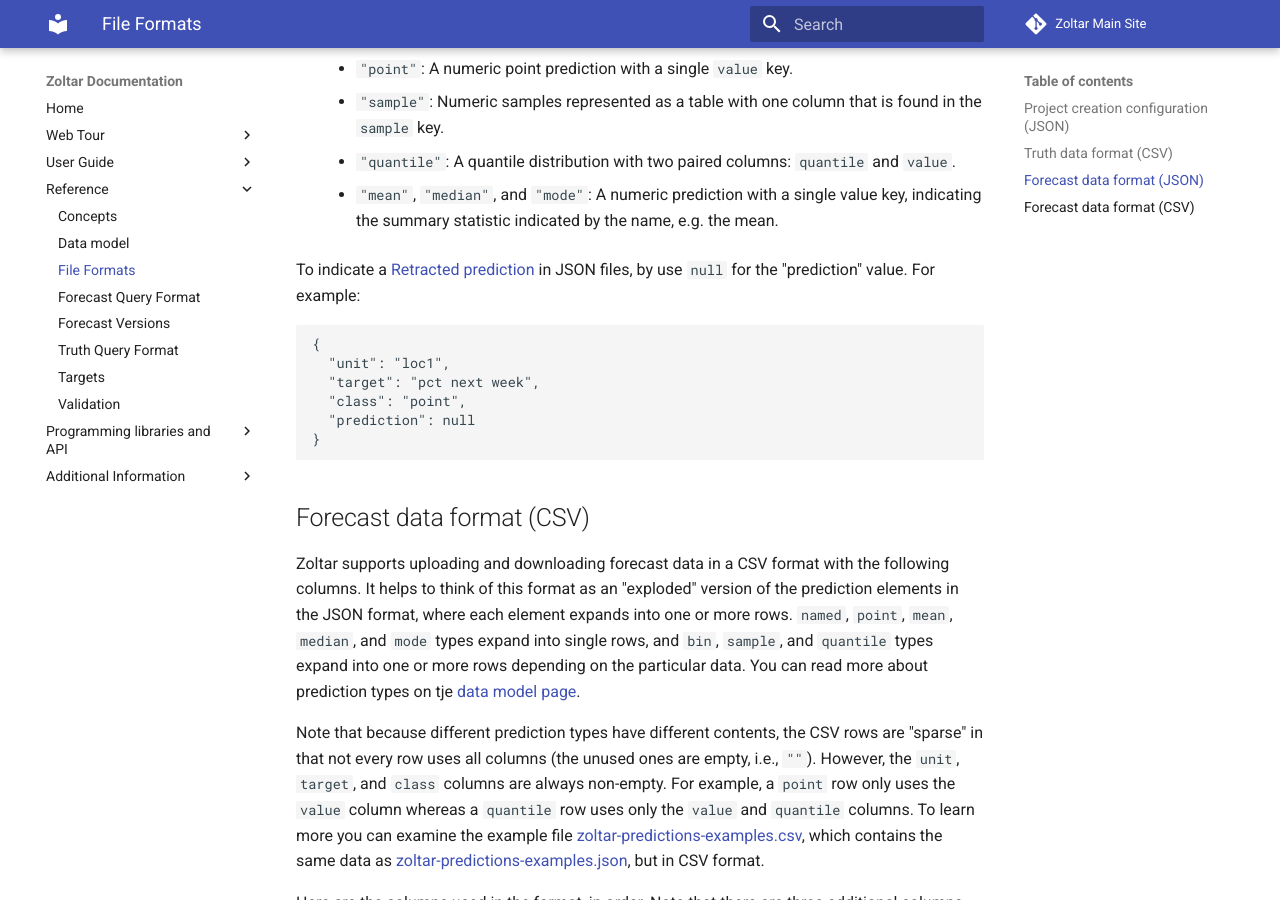
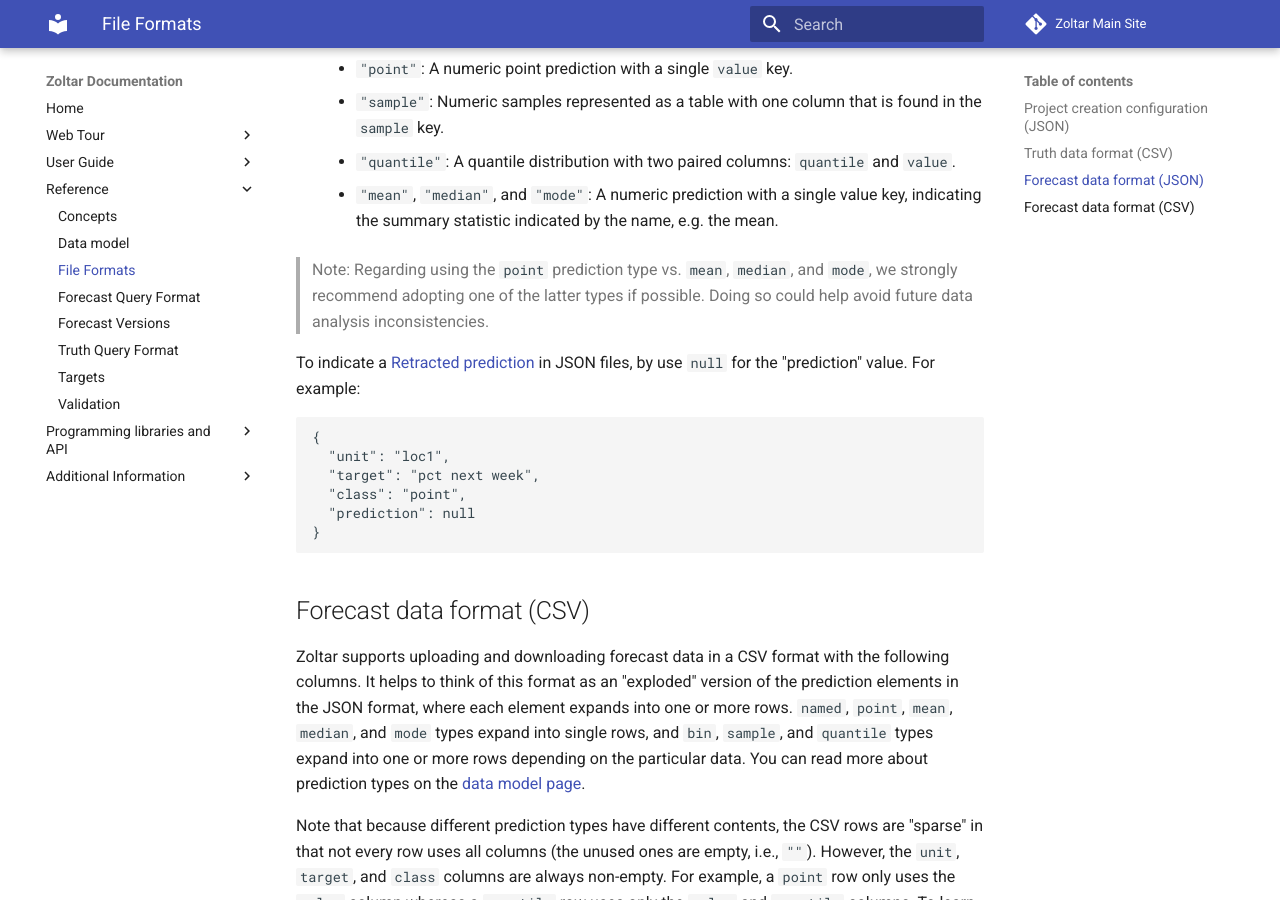
Before and after one commit to reichlab/docs.zoltardata, an MkDocs documentation site: the page built from docs/FileFormats.md, in a window 1280 px wide and 900 px high, scrolled down 2478 px. Built offline with MkDocs 1.6.1 and Material for MkDocs 9.7.7, drawn with Linux system fonts in a browser that asks for light colours.

Commit message:
adding note guiding the use of point vs. other types

````diff
--- a/docs/FileFormats.md
+++ b/docs/FileFormats.md
@@ -73,6 +73,8 @@ The `"predictions"` list contains objects for each prediction, and each object c
     - `"quantile"`: A quantile distribution with two paired columns: `quantile` and `value`.
     - `"mean"`, `"median"`, and `"mode"`: A numeric prediction with a single value key, indicating the summary statistic indicated by the name, e.g. the mean.
 
+> Note: Regarding using the `point` prediction type vs. `mean`, `median`, and `mode`, we strongly recommend adopting one of the latter types if possible. Doing so could help avoid future data analysis inconsistencies.
+
 To indicate a [Retracted prediction](ForecastVersions.md#retracted-predictions) in JSON files, by use `null` for the "prediction" value. For example:
 
 ```json
@@ -87,7 +89,7 @@ To indicate a [Retracted prediction](ForecastVersions.md#retracted-predictions)
 
 ## Forecast data format (CSV)
 
-Zoltar supports uploading and downloading forecast data in a CSV format with the following columns. It helps to think of this format as an "exploded" version of the prediction elements in the JSON format, where each element expands into one or more rows. `named`, `point`, `mean`, `median`, and `mode` types expand into single rows, and `bin`, `sample`, and `quantile` types expand into one or more rows depending on the particular data. You can read more about prediction types on tje [data model page](DataModel.md).
+Zoltar supports uploading and downloading forecast data in a CSV format with the following columns. It helps to think of this format as an "exploded" version of the prediction elements in the JSON format, where each element expands into one or more rows. `named`, `point`, `mean`, `median`, and `mode` types expand into single rows, and `bin`, `sample`, and `quantile` types expand into one or more rows depending on the particular data. You can read more about prediction types on the [data model page](DataModel.md).
 
 Note that because different prediction types have different contents, the CSV rows are "sparse" in that not every row uses all columns (the unused ones are empty, i.e., `""`). However, the `unit`, `target`, and `class` columns are always non-empty. For example, a `point` row only uses the `value` column whereas a `quantile` row uses only the `value` and `quantile` columns. To learn more you can examine the example file [zoltar-predictions-examples.csv](https://github.com/reichlab/docs.zoltardata/blob/master/docs/zoltar-predictions-examples.csv), which contains the same data as [zoltar-predictions-examples.json](https://github.com/reichlab/docs.zoltardata/blob/master/docs/zoltar-predictions-examples.json), but in CSV format.
 
````
